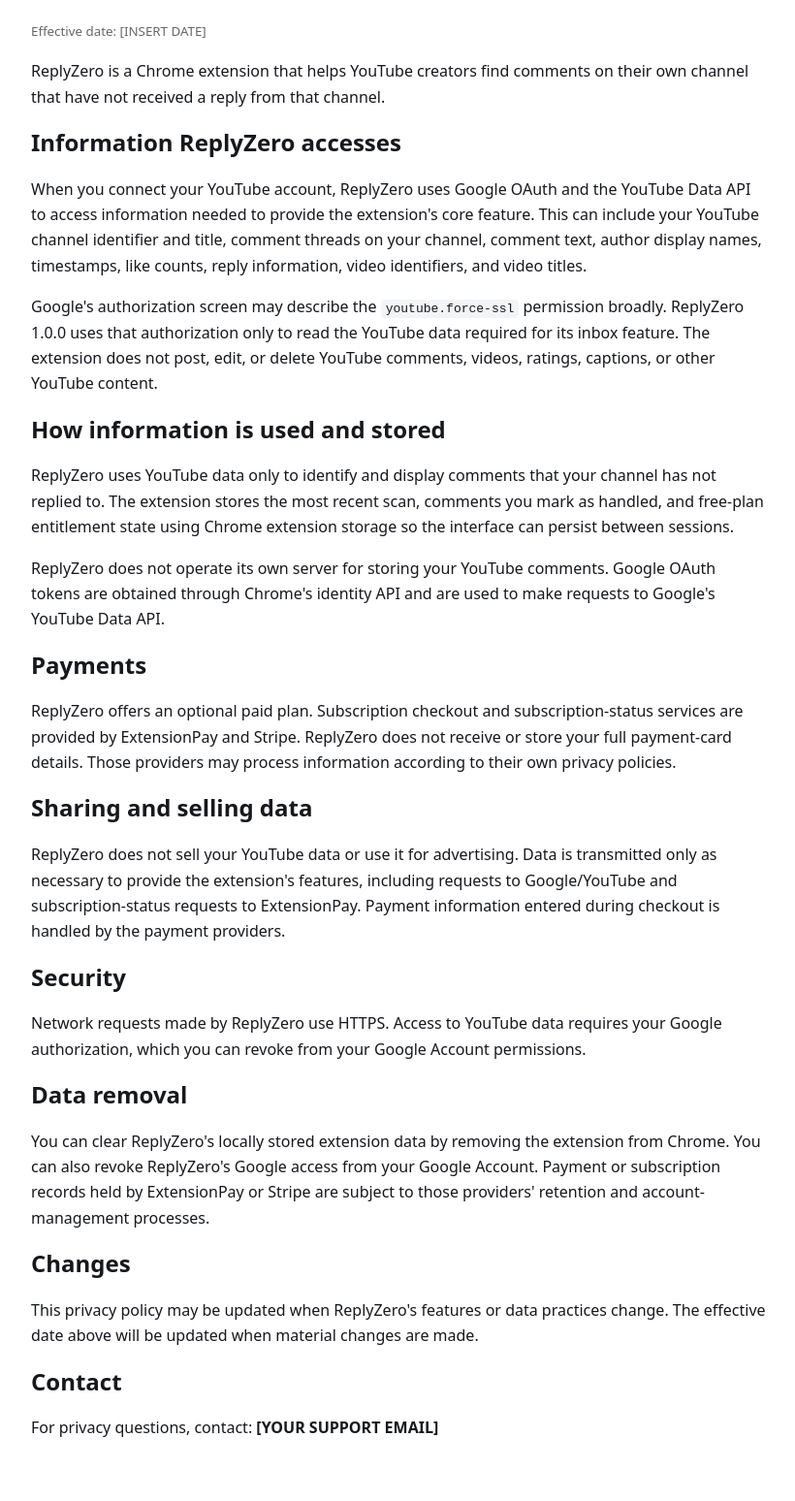
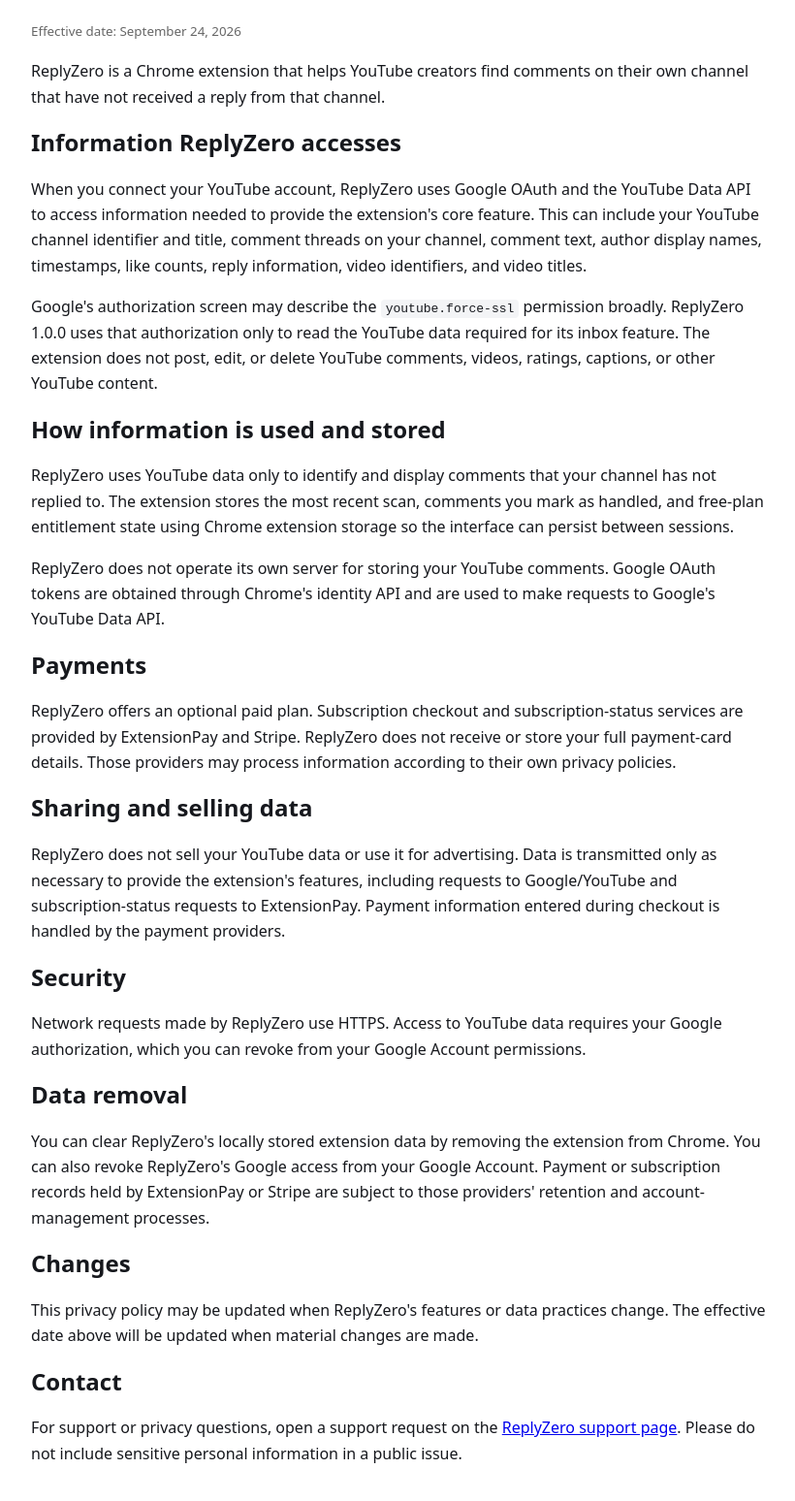
Before and after one commit to MrReese2342/ReplyZero, a plain HTML site: page privacy-policy.html in a window 1280 px wide. Shown: the part 90-1638 px from the top of the page at 97% size, without its empty margins (228-1048 px from the left). Drawn offline with Linux system fonts and the light colour scheme.

Commit message:
Add files via upload

```diff
--- a/privacy-policy.html
+++ b/privacy-policy.html
@@ -11,7 +11,7 @@
 </head>
 <body>
 <h1>ReplyZero Privacy Policy</h1>
-<p><small>Effective date: [INSERT DATE]</small></p>
+<p><small>Effective date: September 24, 2026</small></p>
 <p>ReplyZero is a Chrome extension that helps YouTube creators find comments on their own channel that have not received a reply from that channel.</p>
 
 <h2>Information ReplyZero accesses</h2>
@@ -38,6 +38,6 @@
 <p>This privacy policy may be updated when ReplyZero's features or data practices change. The effective date above will be updated when material changes are made.</p>
 
 <h2>Contact</h2>
-<p>For privacy questions, contact: <strong>[YOUR SUPPORT EMAIL]</strong></p>
+<p>For support or privacy questions, open a support request on the <a href="https://github.com/MrReese2342/ReplyZero/issues/new">ReplyZero support page</a>. Please do not include sensitive personal information in a public issue.</p>
 </body>
 </html>
```
Also changed, not shown: index.html (+1 -1 lines), privacy.html (added, +12 -0 lines).
